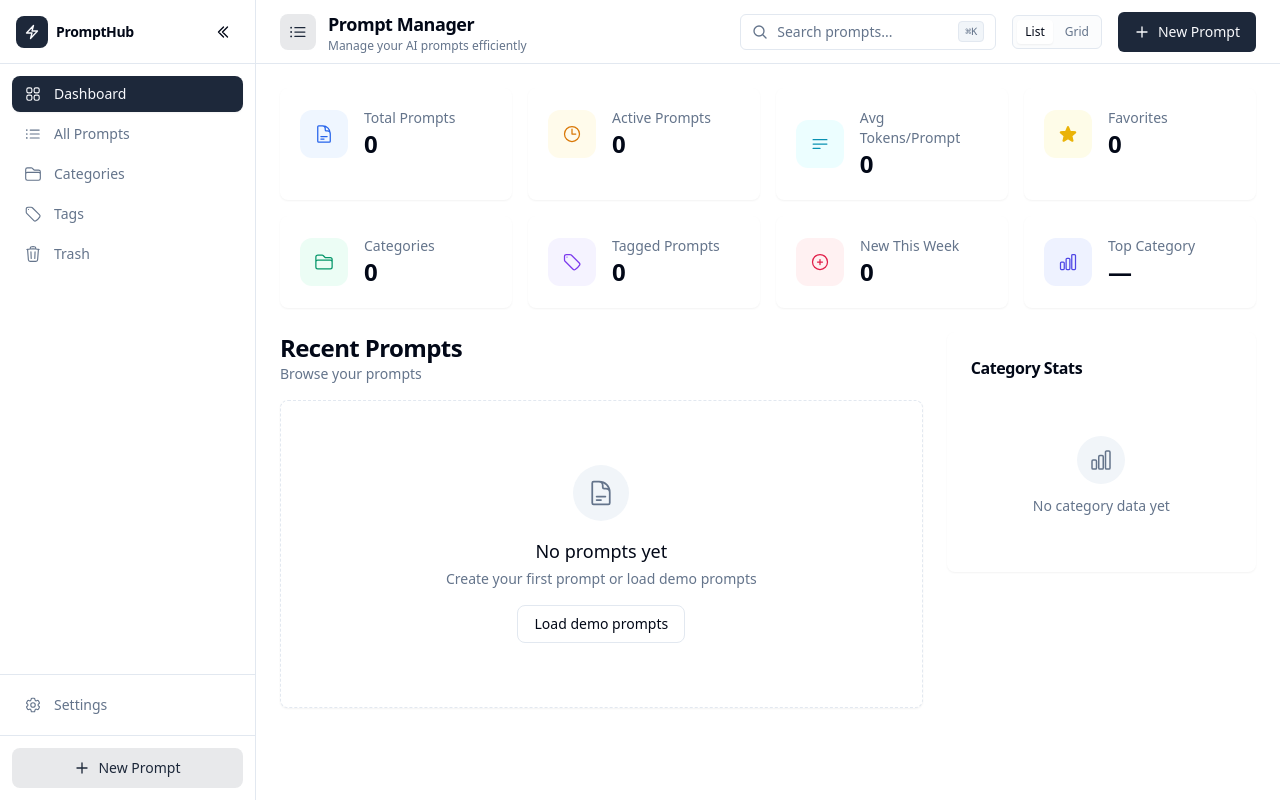
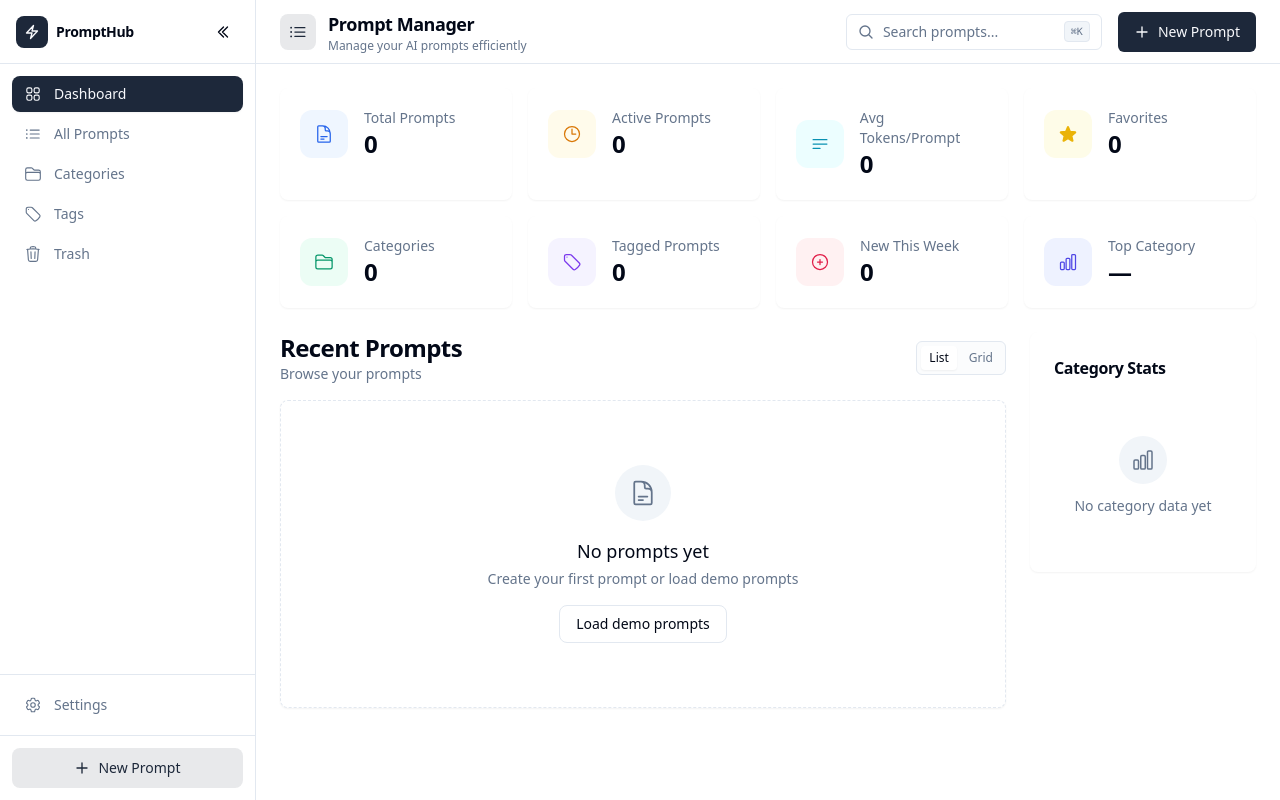
Before and after one commit to rumman02/Prompt-Manager, a React (Vite) app: page / in a window 1280 px wide. Built offline with nearby package versions, Linux system fonts and the light colour scheme.

Commit message:
Move view mode toggle from Header into PromptList component

```diff
--- a/src/App.tsx
+++ b/src/App.tsx
@@ -238,8 +238,6 @@ function AppContent() {
           <Header
             searchQuery={searchQuery}
             onSearch={handleSearch}
-            viewMode={viewMode}
-            onViewModeChange={setViewMode}
             onCreatePrompt={handleCreatePrompt}
           />
         )}
@@ -256,11 +254,12 @@ function AppContent() {
           {!isEditorPageOpen && activeView === "dashboard" && (
             <div className="space-y-6">
               <StatsCards stats={stats} />
-              <div className="grid grid-cols-1 gap-6 lg:grid-cols-3">
-                <div className="lg:col-span-2">
+              <div className="grid grid-cols-1 gap-6 lg:grid-cols-4">
+                <div className="lg:col-span-3">
                   <PromptList
                     prompts={filteredPrompts.slice(0, 8)}
                     viewMode={viewMode}
+                    onViewModeChange={setViewMode}
                     onSelect={setSelectedPrompt}
                     onEdit={handleEditPrompt}
                     onDelete={handleDeletePrompt}
@@ -281,6 +280,7 @@ function AppContent() {
             <PromptList
               prompts={filteredPrompts}
               viewMode={viewMode}
+              onViewModeChange={setViewMode}
               onSelect={setSelectedPrompt}
               onEdit={handleEditPrompt}
               onDelete={handleDeletePrompt}
--- a/src/components/layout/Header.tsx
+++ b/src/components/layout/Header.tsx
@@ -4,16 +4,12 @@ import { Button } from "@/components/ui/button";
 interface HeaderProps {
   searchQuery: string;
   onSearch: (query: string) => void;
-  viewMode: "list" | "grid";
-  onViewModeChange: (mode: "list" | "grid") => void;
   onCreatePrompt: () => void;
 }
 
 export function Header({
   searchQuery,
   onSearch,
-  viewMode,
-  onViewModeChange,
   onCreatePrompt,
 }: HeaderProps) {
   return (
@@ -46,24 +42,6 @@ export function Header({
           onChange={onSearch}
           placeholder="Search prompts..."
         />
-        <div className="flex items-center gap-1 rounded-md border bg-muted/30 p-1">
-          <button
-            onClick={() => onViewModeChange("list")}
-            className={`rounded px-2 py-1 text-xs font-medium transition-colors ${
-              viewMode === "list" ? "bg-background text-foreground shadow-sm" : "text-muted-foreground hover:text-foreground"
-            }`}
-          >
-            List
-          </button>
-          <button
-            onClick={() => onViewModeChange("grid")}
-            className={`rounded px-2 py-1 text-xs font-medium transition-colors ${
-              viewMode === "grid" ? "bg-background text-foreground shadow-sm" : "text-muted-foreground hover:text-foreground"
-            }`}
-          >
-            Grid
-          </button>
-        </div>
         <Button onClick={onCreatePrompt} className="gap-2">
           <svg className="h-4 w-4" fill="none" viewBox="0 0 24 24" strokeWidth={2} stroke="currentColor">
             <path strokeLinecap="round" strokeLinejoin="round" d="M12 4.5v15m7.5-7.5h-15" />
--- a/src/components/prompts/PromptList.tsx
+++ b/src/components/prompts/PromptList.tsx
@@ -6,6 +6,7 @@ import type { PromptRow } from "@/types";
 interface PromptListProps {
   prompts: PromptRow[];
   viewMode: "list" | "grid";
+  onViewModeChange?: (mode: "list" | "grid") => void;
   onSelect: (prompt: PromptRow) => void;
   onEdit: (prompt: PromptRow) => void;
   onDelete: (id: number) => void;
@@ -18,6 +19,7 @@ interface PromptListProps {
 export function PromptList({
   prompts,
   viewMode,
+  onViewModeChange,
   onSelect,
   onEdit,
   onDelete,
@@ -29,9 +31,31 @@ export function PromptList({
   return (
     <div className="space-y-4">
       {showHeader && headerTitle && (
-        <div>
-          <h2 className="text-2xl font-semibold tracking-tight">{headerTitle}</h2>
-          <p className="text-sm text-muted-foreground">Browse your prompts</p>
+        <div className="flex items-center justify-between">
+          <div>
+            <h2 className="text-2xl font-semibold tracking-tight">{headerTitle}</h2>
+            <p className="text-sm text-muted-foreground">Browse your prompts</p>
+          </div>
+          {onViewModeChange && (
+            <div className="flex items-center gap-1 rounded-md border bg-muted/30 p-1">
+              <button
+                onClick={() => onViewModeChange("list")}
+                className={`rounded px-2 py-1 text-xs font-medium transition-colors ${
+                  viewMode === "list" ? "bg-background text-foreground shadow-sm" : "text-muted-foreground hover:text-foreground"
+                }`}
+              >
+                List
+              </button>
+              <button
+                onClick={() => onViewModeChange("grid")}
+                className={`rounded px-2 py-1 text-xs font-medium transition-colors ${
+                  viewMode === "grid" ? "bg-background text-foreground shadow-sm" : "text-muted-foreground hover:text-foreground"
+                }`}
+              >
+                Grid
+              </button>
+            </div>
+          )}
         </div>
       )}
 
```
